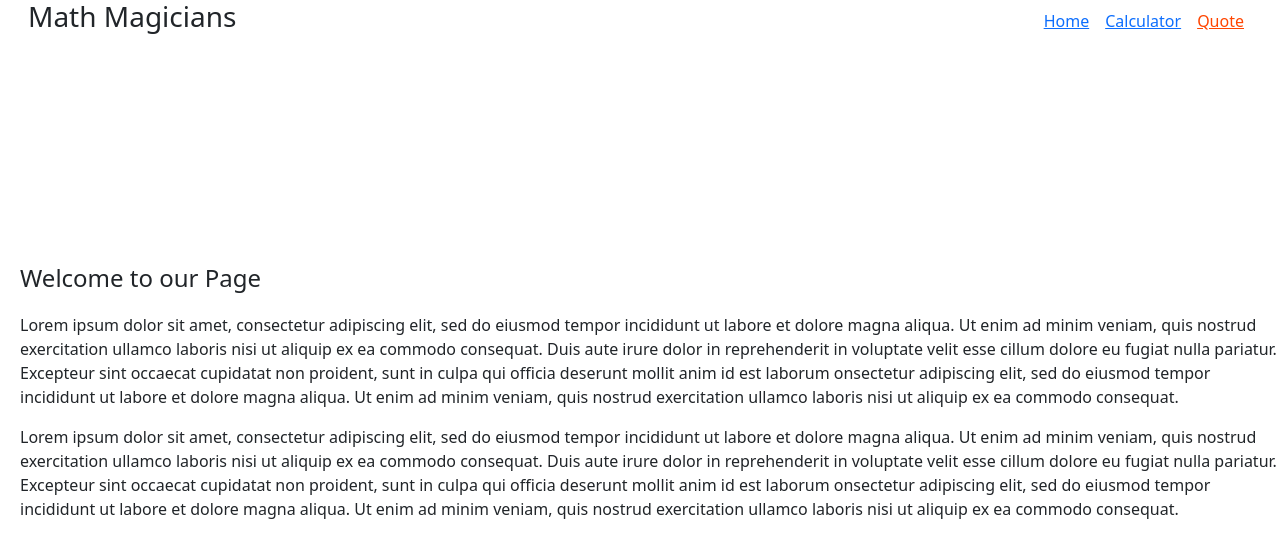
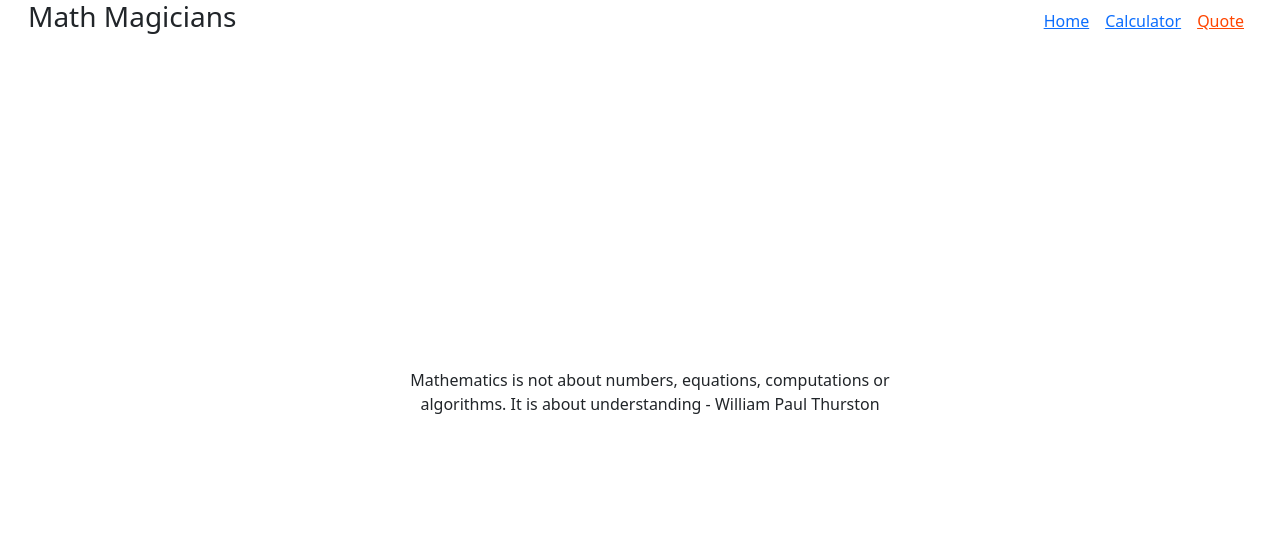
Before and after one commit to Emmanuelaaron/math-magicians, a React (Create React App) app: page /Quote in a window 1280 px wide. Shown: the top 558 px of the page. Built offline with nearby package versions, Linux system fonts and the light colour scheme.

Commit message:
Adds the Quote page

```diff
--- a/src/App.js
+++ b/src/App.js
@@ -6,6 +6,7 @@ import {
 } from 'react-router-dom';
 import Calculator from './components/calculator';
 import Home from './components/Home';
+import Quote from './components/Quote';
 import './styles/App.css';
 
 class App extends React.Component {
@@ -21,6 +22,9 @@ class App extends React.Component {
           <Route path="/calculator">
             <Calculator />
           </Route>
+          <Route path="/Quote">
+            <Quote />
+          </Route>
           <Route path="/">
             <Home />
           </Route>
--- a/src/components/Home.js
+++ b/src/components/Home.js
@@ -1,3 +1,4 @@
+import React from 'react';
 import Header from './Header';
 import '../styles/App.css';
 
--- /dev/null
+++ b/src/components/Quote.js
@@ -0,0 +1,18 @@
+import React from 'react';
+import Header from './Header';
+
+const Quote = () => (
+  <>
+    <Header />
+    <section className="home1">
+      <div className="content1">
+        <p>
+          Mathematics is not about numbers, equations,
+          computations or algorithms. It is about understanding - William Paul Thurston
+        </p>
+      </div>
+    </section>
+  </>
+);
+
+export default Quote;
--- a/src/styles/App.css
+++ b/src/styles/App.css
@@ -23,17 +23,29 @@ li {
   text-decoration: underline;
 }
 
-.home {
+.home,
+.home1 {
   padding-left: 20px;
   height: 100vh;
 }
 
-.content {
+.content,
+.content1 {
   margin: 0;
   position: absolute;
   top: 50%;
   -ms-transform: translateY(-50%);
   transform: translateY(-50%);
+}
+
+.content1 {
+  width: 39%;
+}
+
+.home1 {
+  text-align: center;
+  display: flex;
+  justify-content: center;
 }
 
 .welcome-heading {
```
